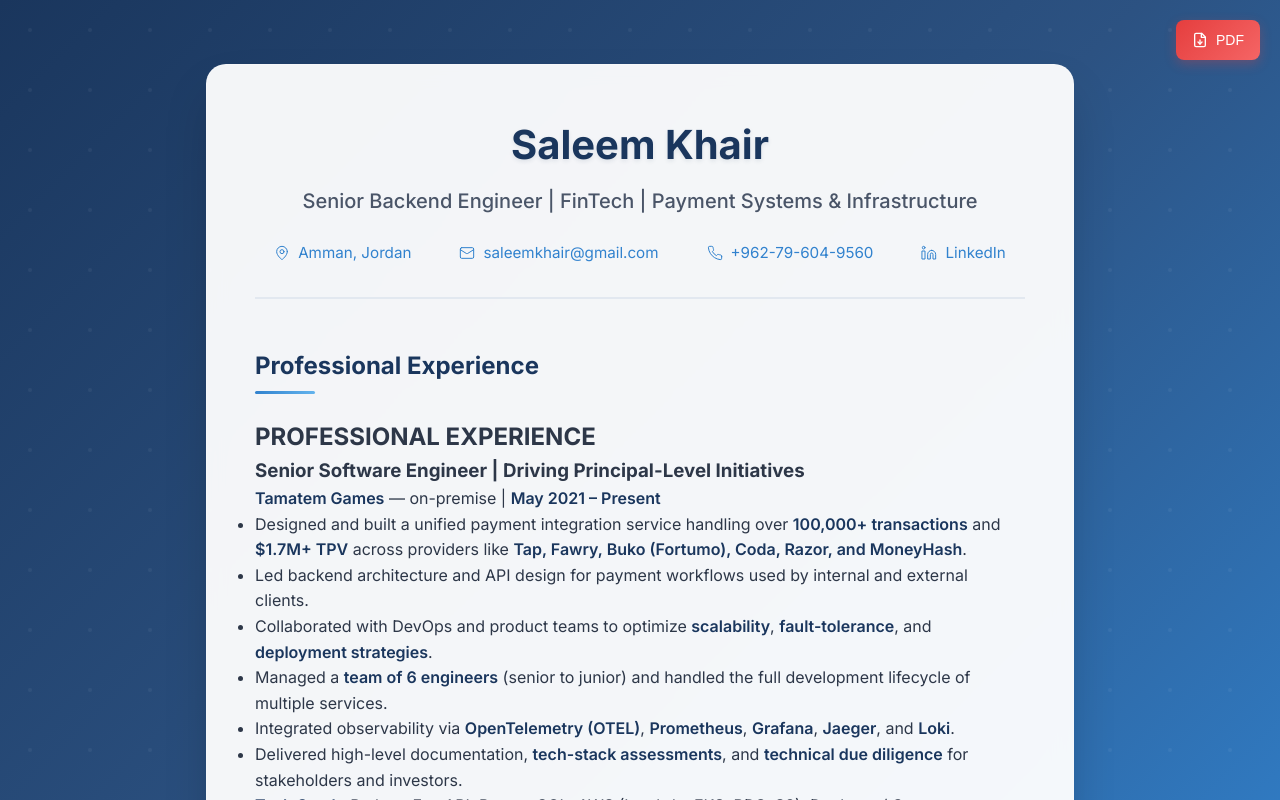
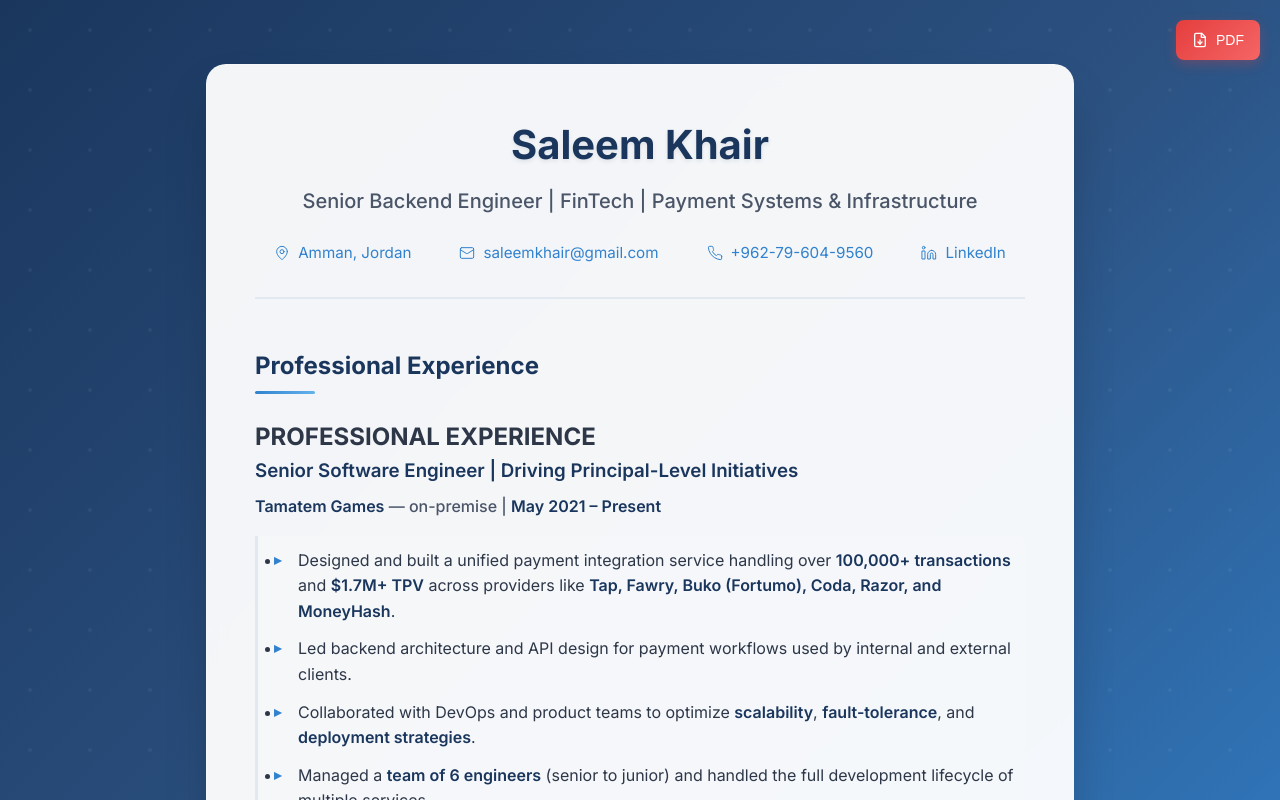
Before and after one commit to SaleemKhair/saleemkhair.github.io, a React (Create React App) app: page / in a window 1280 px wide. Shown: the top 800 px of the page. Built offline with nearby package versions, Linux system fonts and the light colour scheme; the HTML template or start-up script is replaced by a standard one.

Commit message:
Enhanced item-description styling with proper padding and visual separation

```diff
--- a/src/App.css
+++ b/src/App.css
@@ -240,6 +240,66 @@ body {
   border-top: 1px solid #e2e8f0;
 }
 
+/* Enhanced item styling for better spacing */
+.item-description {
+  margin-top: 1rem;
+  padding-left: 1.5rem;
+  padding-right: 0.5rem;
+  border-left: 3px solid #e2e8f0;
+  background: rgba(247, 250, 252, 0.5);
+  border-radius: 0 8px 8px 0;
+  padding-top: 0.75rem;
+  padding-bottom: 0.75rem;
+}
+
+.item-description li {
+  margin-bottom: 0.75rem;
+  padding-left: 1rem;
+  position: relative;
+  color: #2d3748;
+  line-height: 1.6;
+}
+
+.item-description li:last-child {
+  margin-bottom: 0;
+}
+
+.item-description li::before {
+  content: "▸";
+  position: absolute;
+  left: -0.5rem;
+  color: #3182ce;
+  font-weight: bold;
+  font-size: 0.9rem;
+}
+
+.item-info {
+  margin-bottom: 0.75rem;
+  color: #4a5568;
+  font-weight: 500;
+}
+
+.item-title {
+  color: #1a365d;
+  font-weight: 600;
+  margin-bottom: 0.5rem;
+}
+
+.item-strong {
+  color: #1a365d !important;
+  font-weight: 600;
+}
+
+.item-list-item {
+  margin-bottom: 0.5rem;
+  padding-left: 1rem;
+  position: relative;
+}
+
+.item-divider {
+  margin: 1.5rem 0 !important;
+}
+
 /* Skills section */
 .skills-grid {
   display: grid;
@@ -271,9 +331,6 @@ body {
 .education-item,
 .languages-list {
   background: rgba(247, 250, 252, 0.8);
-  padding: 1.5rem;
-  border-radius: 12px;
-  border: 1px solid #e2e8f0;
 }
 
 .education-degree {
```
